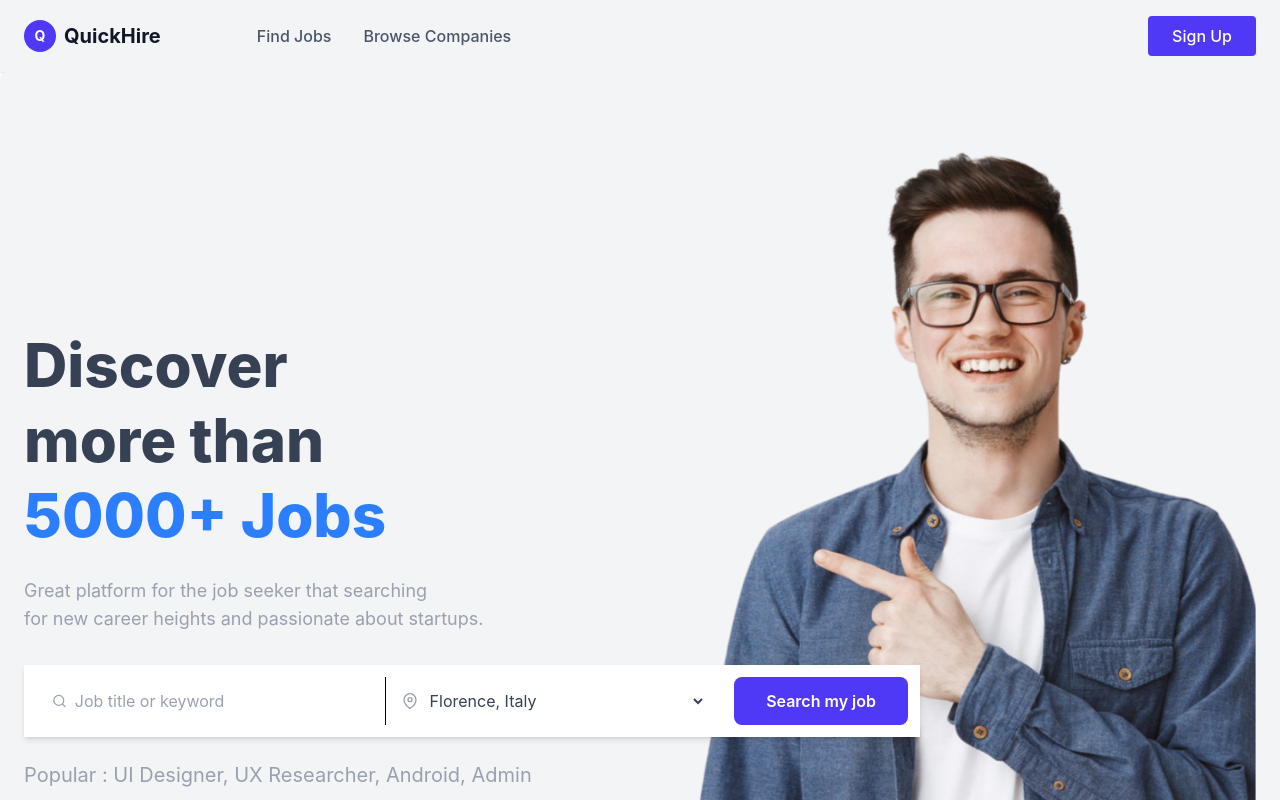
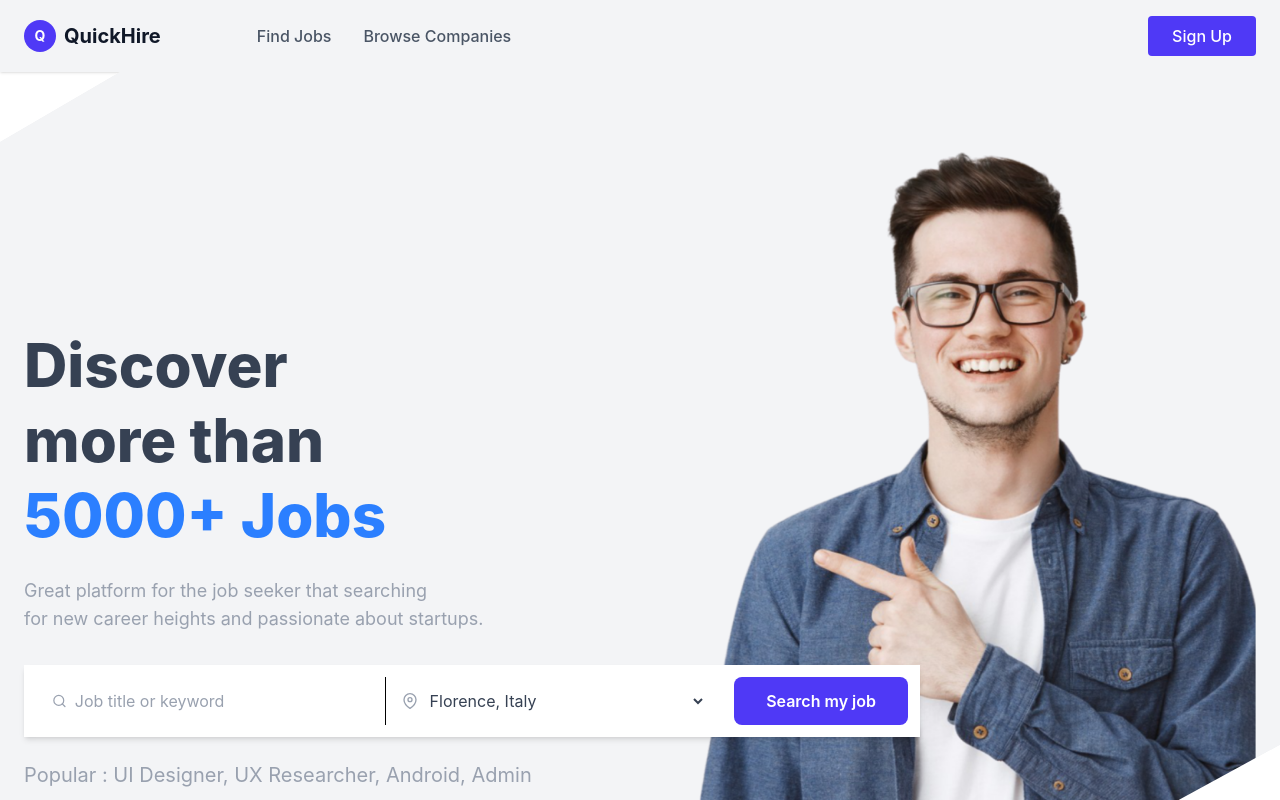
Before and after one commit to fhsiamSE/QuickHire, a React (Vite) app: page / in a window 1280 px wide. Shown: the top 800 px of the page. Built offline with nearby package versions, Linux system fonts and the light colour scheme.

Commit message:
design issue fixed

```diff
--- a/src/components/LandingPage/JobSearch.jsx
+++ b/src/components/LandingPage/JobSearch.jsx
@@ -16,11 +16,16 @@ function JobSearch() {
   }
 
   return (
-    <div className="bg-gray-100 rounded-tl-lg  ">
+    <div
+      className="bg-gray-100 rounded-tl-lg
+      [clip-path:polygon(0px_0,100%_0,100%_calc(100%-0px),calc(100%-120px)_100%,0_100%,0_70px)]
+       lg:[clip-path:polygon(120px_0,100%_0,100%_calc(100%-300px),calc(100%-550px)_100%,0_100%,0_70px)]"
+
+    >
 
       {/* Hero Section */}
-     <section className="bg-gray-100 rounded-tl-lg ">
-  <div className="max-w-7xl mx-auto px-4 sm:px-6 py-12 lg:py-20 ">
+     <section className="bg-gray-100 rounded-tl-lg">
+  <div className="max-w-7xl mx-auto px-4 sm:px-6 py-12 lg:py-20  ">
 
     <div className="grid lg:grid-cols-2 items-center gap-12 ">
 
```
